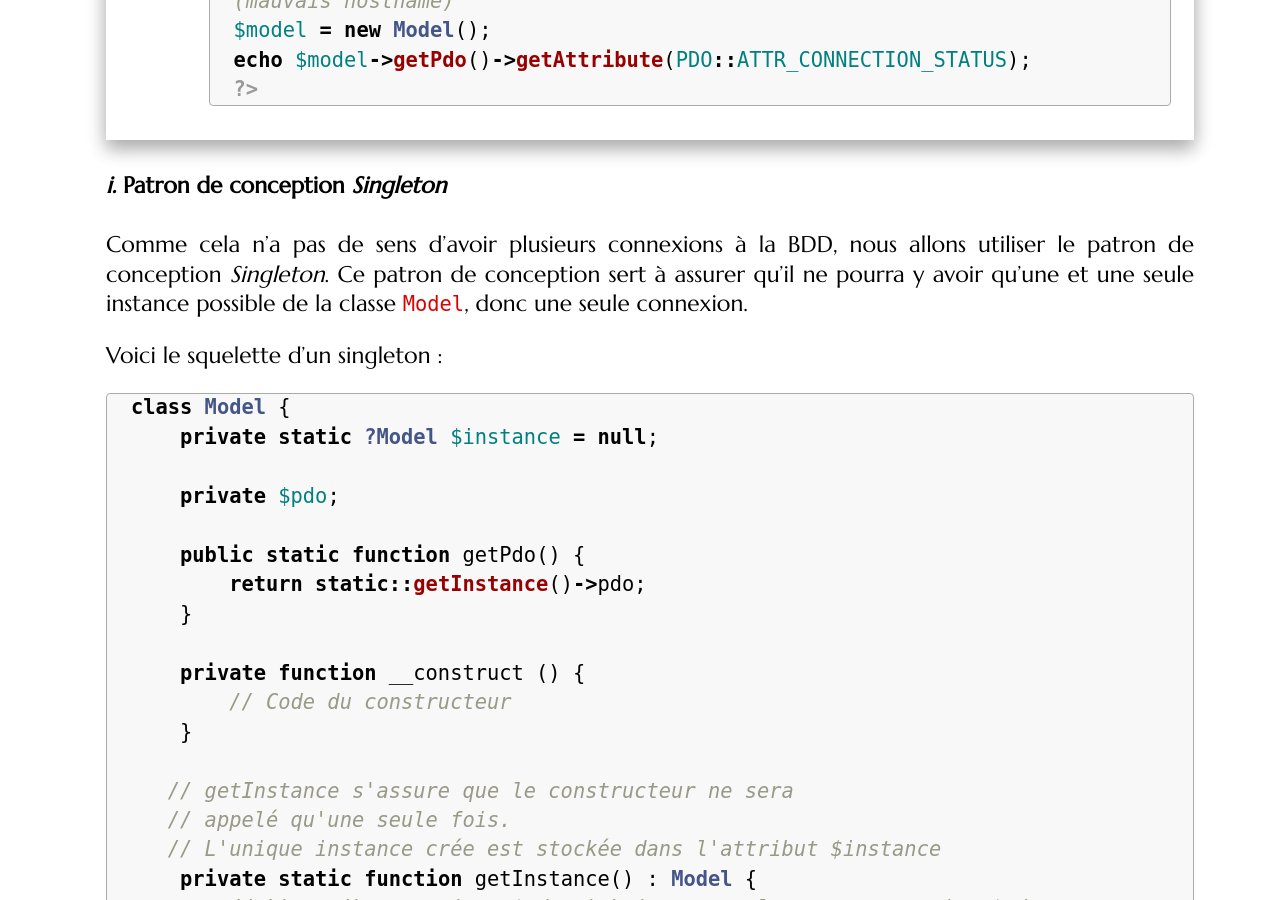
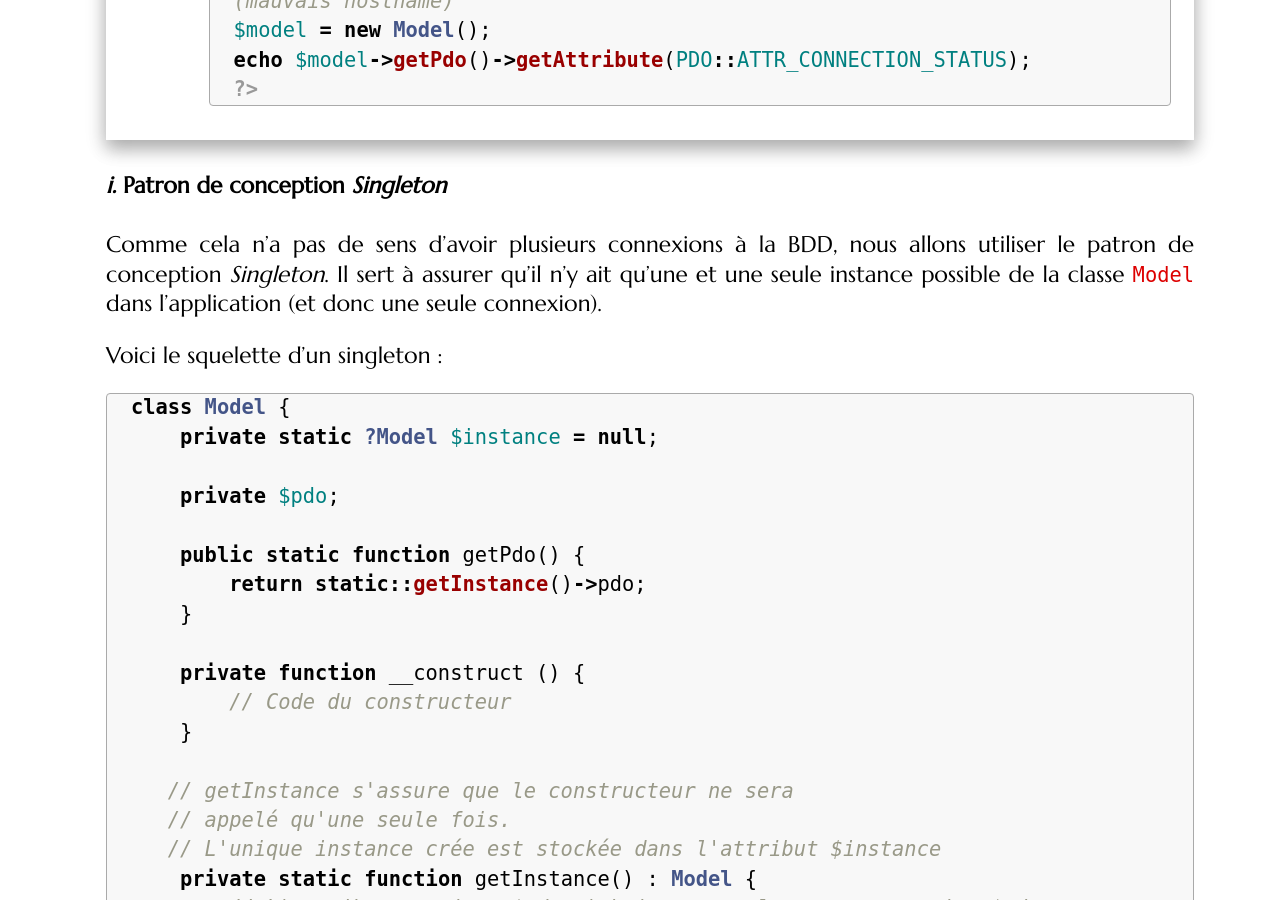
Before and after one commit to romainlebreton/R3.01-DeveloppementWeb, a Jekyll site: the page built from tutorials/tutorial2.md, in a window 1280 px wide and 900 px high, scrolled down 4995 px. Built offline with Jekyll 4.4.1, drawn with Linux system fonts in a browser that asks for light colours; some web fonts are replaced.

Commit message:
précision Singleton

```diff
--- a/tutorials/tutorial2.md
+++ b/tutorials/tutorial2.md
@@ -230,7 +230,7 @@ de donnée.
 
 #### Patron de conception *Singleton*
 
-Comme cela n'a pas de sens d'avoir plusieurs connexions à la BDD, nous allons utiliser le patron de conception *Singleton*. Ce patron de conception sert à assurer qu'il ne pourra y avoir qu’une et une seule instance possible de la classe `Model`, donc une seule connexion.
+Comme cela n'a pas de sens d'avoir plusieurs connexions à la BDD, nous allons utiliser le patron de conception *Singleton*. Il sert à assurer qu'il n'y ait qu’une et une seule instance possible de la classe `Model` dans l'application (et donc une seule connexion).
 
 Voici le squelette d'un singleton :
 
```
